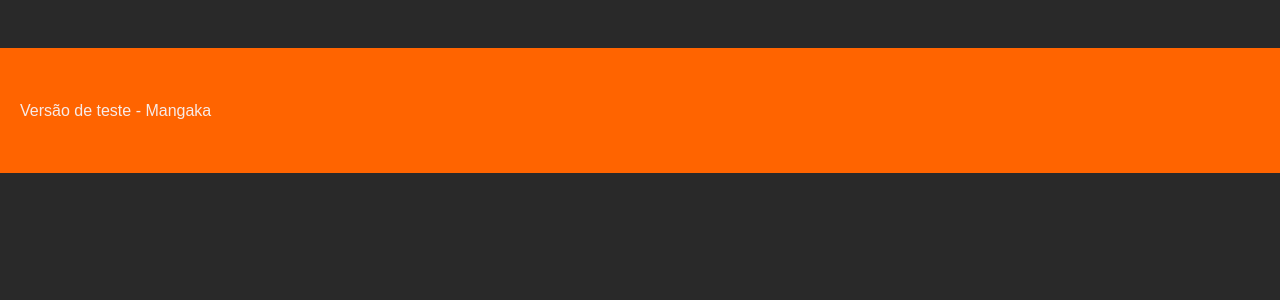
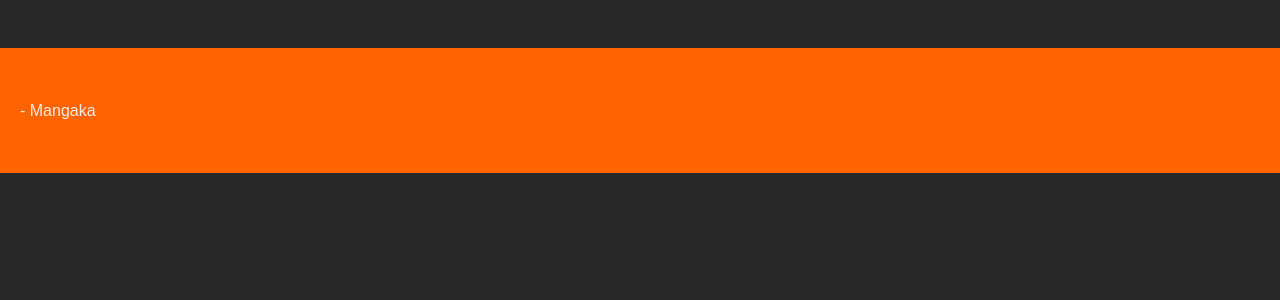
Before and after one commit to doarmario/mangaka, a Flask app: template app/templates/cap.html in a window 1280 px wide. Shown: the part 486-786 px from the top of the page. Run offline with Flask 3, Linux system fonts and the light colour scheme; the template is opened without the code that fills it, so the values that code supplies are empty.

Commit message:
some files

```diff
--- a/app/templates/footer.html
+++ b/app/templates/footer.html
@@ -2,5 +2,9 @@
 
 
 <div class="footer-box">
-    <p>Versão de teste - Mangaka</p>
+    <p>- Mangaka</p>
+    <!--
+    <div class="footer-box-fonts">
+        <img src="{{ url_for('static',filename='img/mangadex-logo.svg') }}">
+    </div>-->
 </div>
```
Also changed, not shown: app/static/img/mangadex-logo.svg (added).
